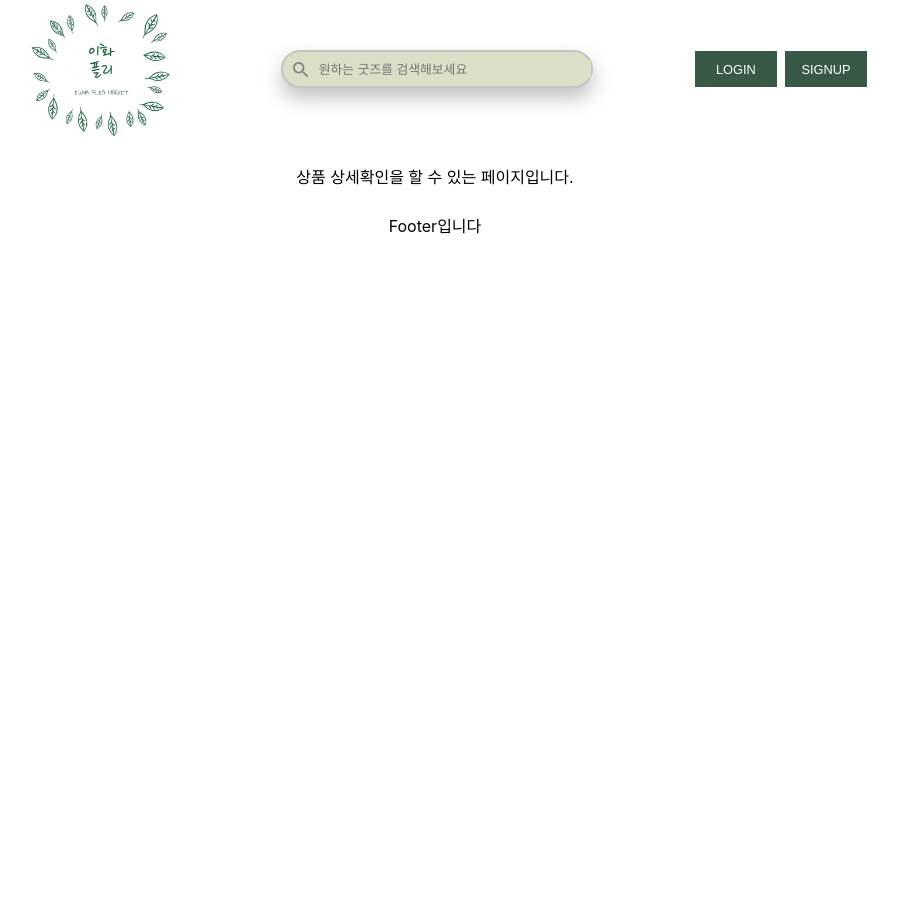
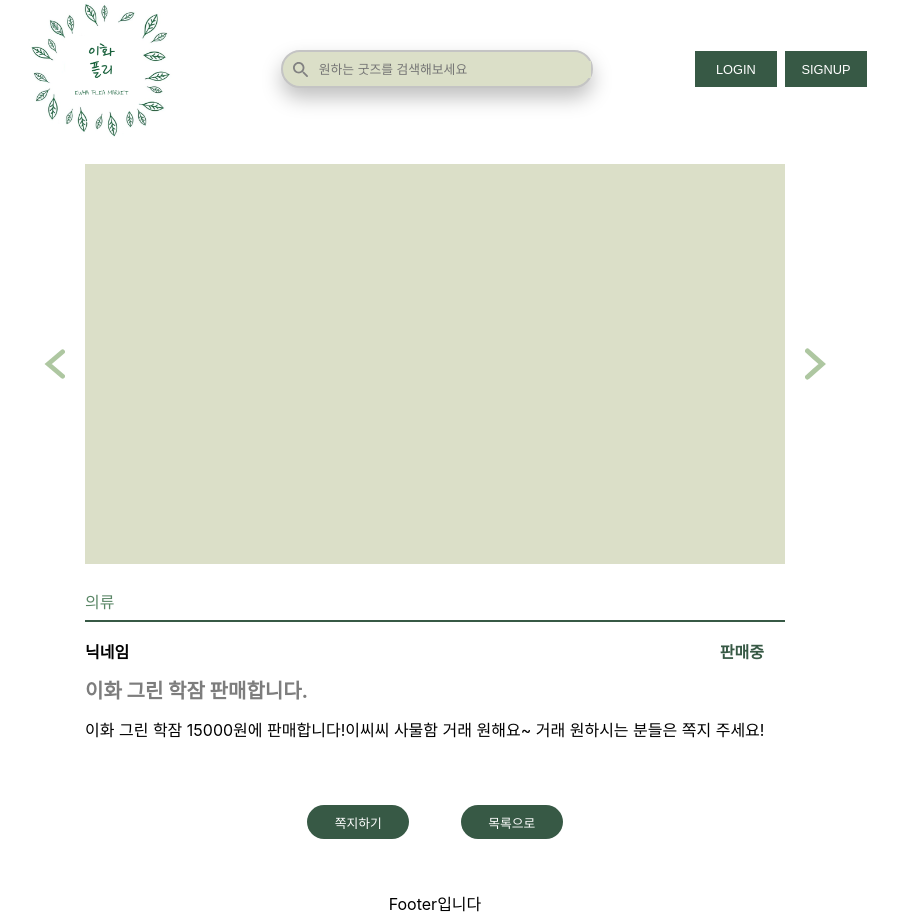
Before and after one commit to 2-FleaEWHA/FleaEWHA-frontend, a React (Create React App) app: page /productdetail in a window 1280 px wide. Shown: the whole page, without its empty margins (205-1103 px from the left). Before the commit the page ends 800 px from the top, so only its background shows below. Built offline with nearby package versions, Linux system fonts and the light colour scheme.

Commit message:
feat: 상품 디테일 페이지 퍼블리싱

```diff
--- a/src/pages/ProductInform.js
+++ b/src/pages/ProductInform.js
@@ -1,7 +1,87 @@
 import React from "react";
+import styled from 'styled-components';
+import Left from '../asset/leftCursor.svg';
+import Right from '../asset/rightCursor.svg';
 
 function ProductInform() {
-  return <div>상품 상세확인을 할 수 있는 페이지입니다.</div>;
+    const alertLeft = () => {alert('left')}
+  return (
+      <div>
+          <Preview>
+              <img src = {Left} style={{'width':'2%'}} onClick={alertLeft}/>
+              <Image />
+              <img src = {Right} style={{'width':'2%'}}/>
+          </Preview>
+          <Type>의류</Type>
+          <div><Hr /></div>
+          <div><UserBar><User>닉네임</User><Status>판매중</Status></UserBar></div>
+          <div><Title>이화 그린 학잠 판매합니다.</Title></div>
+          <div><Content>이화 그린 학잠 15000원에 판매합니다!이씨씨 사물함 거래 원해요~
+              거래 원하시는 분들은 쪽지 주세요!</Content></div>
+          <Btn>쪽지하기</Btn>
+          <Btn>목록으로</Btn>
+      </div>
+  );
 }
 
 export default ProductInform;
+
+const Preview = styled.div`
+display: inline-flex;
+justify-content: center;
+width: 80%;
+margin-bottom: 2%;
+`
+const Image = styled.div`
+width: 700px; height: 400px;
+margin-left: 2%; margin-right: 2%;
+background: #DBDFC8;
+`
+const Type = styled.div`
+display: inline-flex;
+width: 700px;
+color: #5B8767; font-size: 16px;
+`
+const Hr = styled.div`
+display: inline-flex;
+width: 700px; height: 2px;
+background: #375945;
+margin-top: 0.5%; margin-bottom: 1%;
+`
+const UserBar = styled.div`
+display: inline-flex;
+width: 700px;
+font-size: 16px;
+margin-bottom: 1%;
+`
+const User = styled.div`
+display: inline-flex;
+justify-content: flex-start;
+width: 50%; color: black; font-weight: bold;
+`
+const Status = styled.div`
+display: inline-flex;
+width: 50%;
+color: #375945; font-weight: bold; padding-right: 3%;
+justify-content: flex-end;
+`
+const Title = styled.div`
+display: inline-flex;
+color: #7D7D7D; font-weight: bold; font-size: 20px;
+width: 700px;
+margin-bottom: 1%;
+`
+const Content = styled.div`
+display: inline-flex;
+text-align: left;
+width: 700px; margin-bottom: 3%;
+`
+const Btn = styled.button`
+width: 8%; padding: 0.6%;
+margin: 2%;
+font-size: 80%;
+cursor: pointer;
+border: none; border-radius: 50px;
+background: #375945;
+color: #FFFFFF;
+`
```
Also changed, not shown: src/asset/leftCursor.svg (added), src/asset/rightCursor.svg (added).
